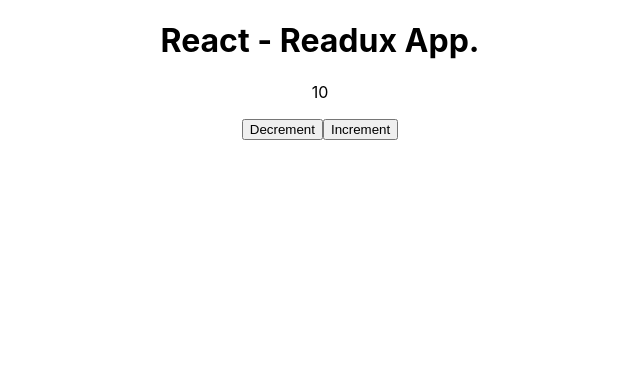
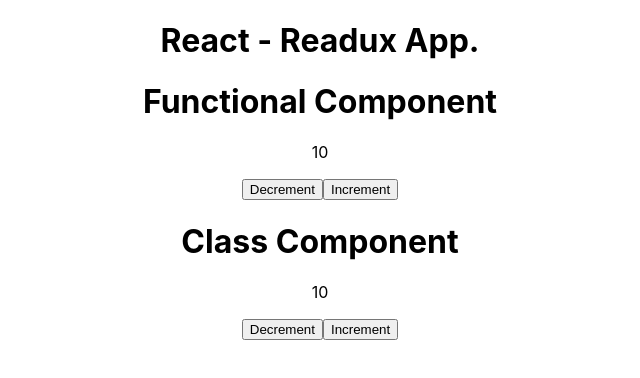
Before and after one commit to Jorge-Ortiz-Mata/07-working-with-redux-react, a React (Create React App) app: page / in a window 1280 px wide. Shown: the top 378 px of the page, without its empty margins (320-960 px from the left). Built offline with nearby package versions, Linux system fonts and the light colour scheme.

Commit message:
Using Redux with Class Components.

```diff
--- a/src/App.jsx
+++ b/src/App.jsx
@@ -1,11 +1,12 @@
-import Counter from './components/Counter';
+import CounterClass, { CounterFunctional } from './components/Counter';
 import './App.css';
 
 function App() {
   return (
     <div className="App">
       <h1>React - Readux App.</h1>
-      <Counter />
+      <CounterFunctional />
+      <CounterClass />
     </div>
   );
 }
--- a/src/components/Counter.jsx
+++ b/src/components/Counter.jsx
@@ -1,6 +1,48 @@
-import { useSelector, useDispatch } from 'react-redux';
+import { useSelector, useDispatch, connect } from 'react-redux';
+import { Component } from 'react';
 
-const Counter = () => {
+// ============ Redux with Class Components ============
+class CounterClass extends Component {
+
+  handleDecrement() {
+    this.props.decrement();
+  }
+
+  handleIncrement() {
+    this.props.increment();
+  }
+
+  render() {
+    return(
+      <>
+      <h1>Class Component</h1>
+      <div>
+        <p>{this.props.counter}</p>
+        <button onClick={this.handleDecrement.bind(this)}>Decrement</button>
+        <button onClick={this.handleIncrement.bind(this)}>Increment</button>
+      </div>
+    </>
+    )
+  }
+}
+
+const mapsStateToProps = (state) => {
+  return {
+    counter: state.counter
+  };
+}
+
+const mapDispatch = (dispatch) => {
+  return {
+    increment: () => dispatch({ type: 'increment' }),
+    decrement: () => dispatch({ type: 'decrement' }),
+   };
+}
+
+export default connect(mapsStateToProps, mapDispatch)(CounterClass);
+
+// ============ Redux with Functional Components ============
+export const CounterFunctional = () => {
   const dispatch = useDispatch();
   const counter = useSelector(state => state.counter);
 
@@ -14,6 +56,7 @@
 
   return(
     <>
+      <h1>Functional Component</h1>
       <div>
         <p>{counter}</p>
         <button onClick={handleDecrement}>Decrement</button>
@@ -22,5 +65,3 @@
     </>
   )
 }
-
-export default Counter;
```
